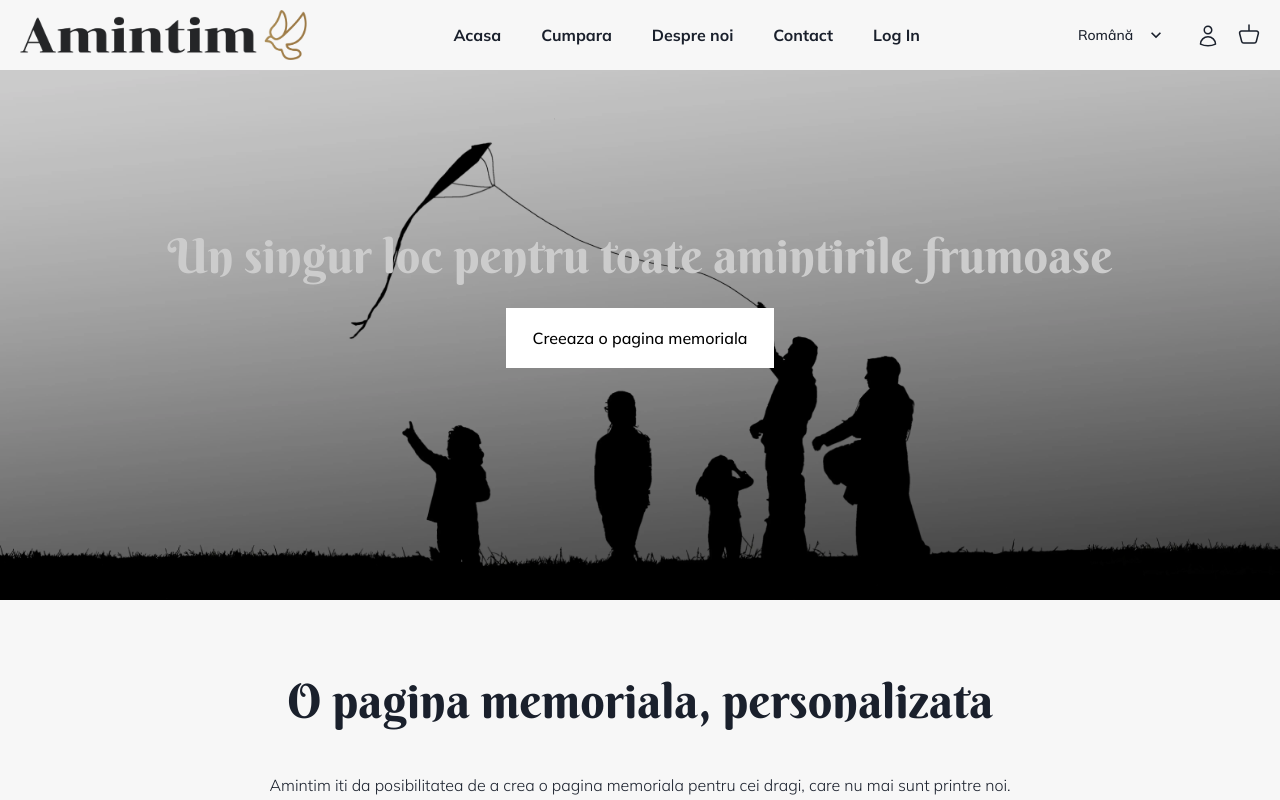
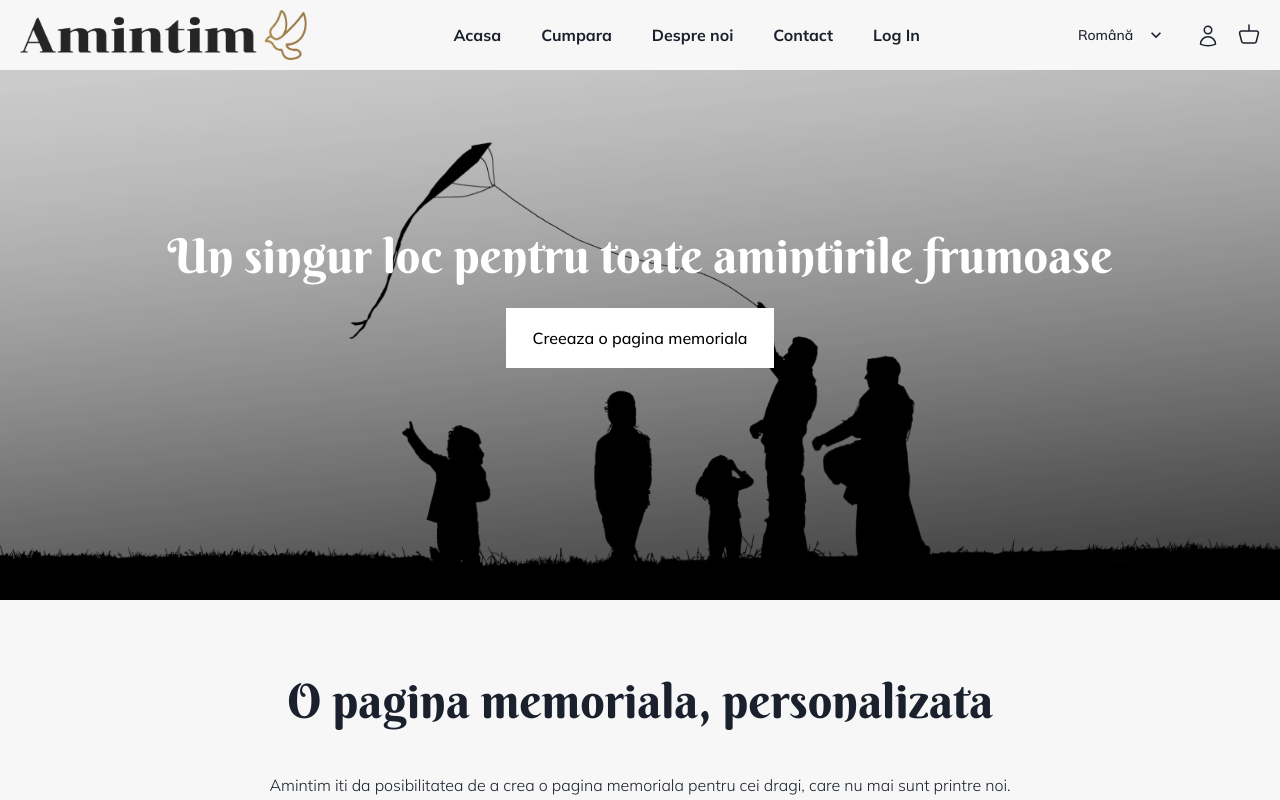
Before and after one commit to sn1tch1/Amintim-1, a React (Vite) app in the folder client/: page / in a window 1280 px wide. Shown: the top 800 px of the page. Built offline with nearby package versions, Linux system fonts and the light colour scheme; no server answers.

Commit message:
Update Home.jsx

```diff
--- a/client/src/pages/Home.jsx
+++ b/client/src/pages/Home.jsx
@@ -25,7 +25,7 @@ const Home = () => {
         <span className="absolute top-0 z-10 w-full h-full bg-black/20"></span>
 
     {/*   <p className="z-20"> Un singur loc pentru toate amintirile frumoase </p> */}
-        <h2 className="text-3xl lg:text-5xl text-center lg:text-start font-berkshire ">Un singur loc pentru toate amintirile frumoase</h2>
+        <h2 className="text-3xl lg:text-5xl z-20 font-berkshire">Un singur loc pentru toate amintirile frumoase</h2>
 
         <button
           onClick={handleClick}
```
